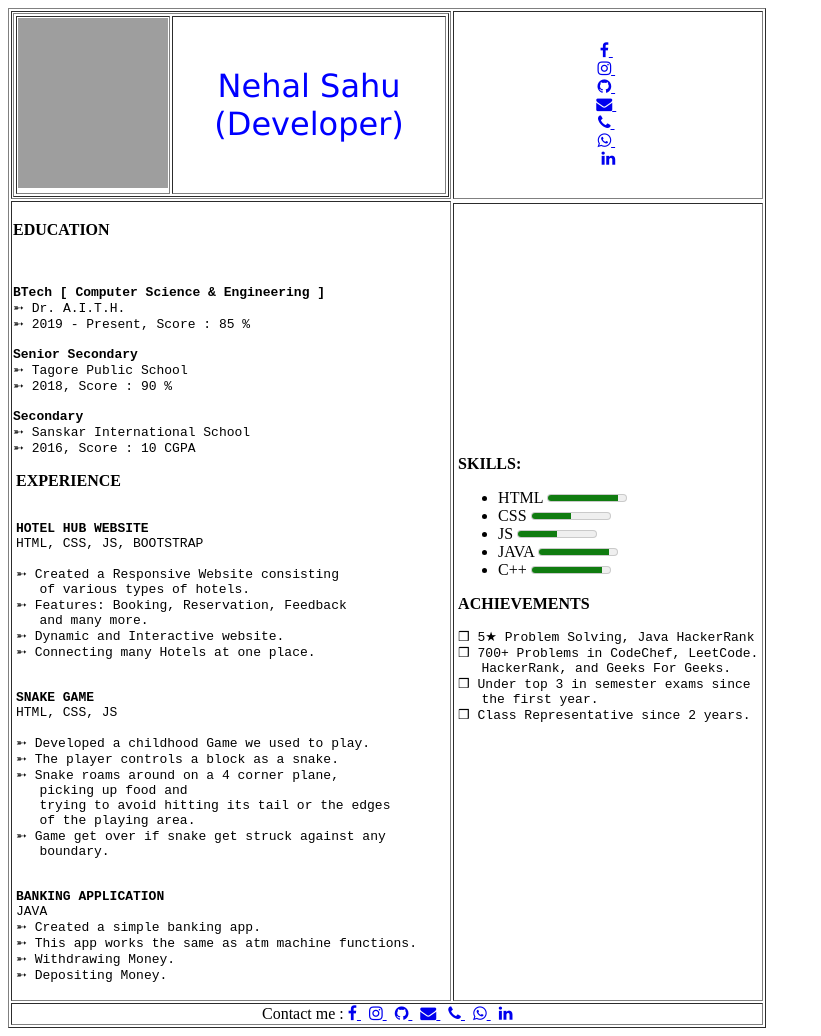
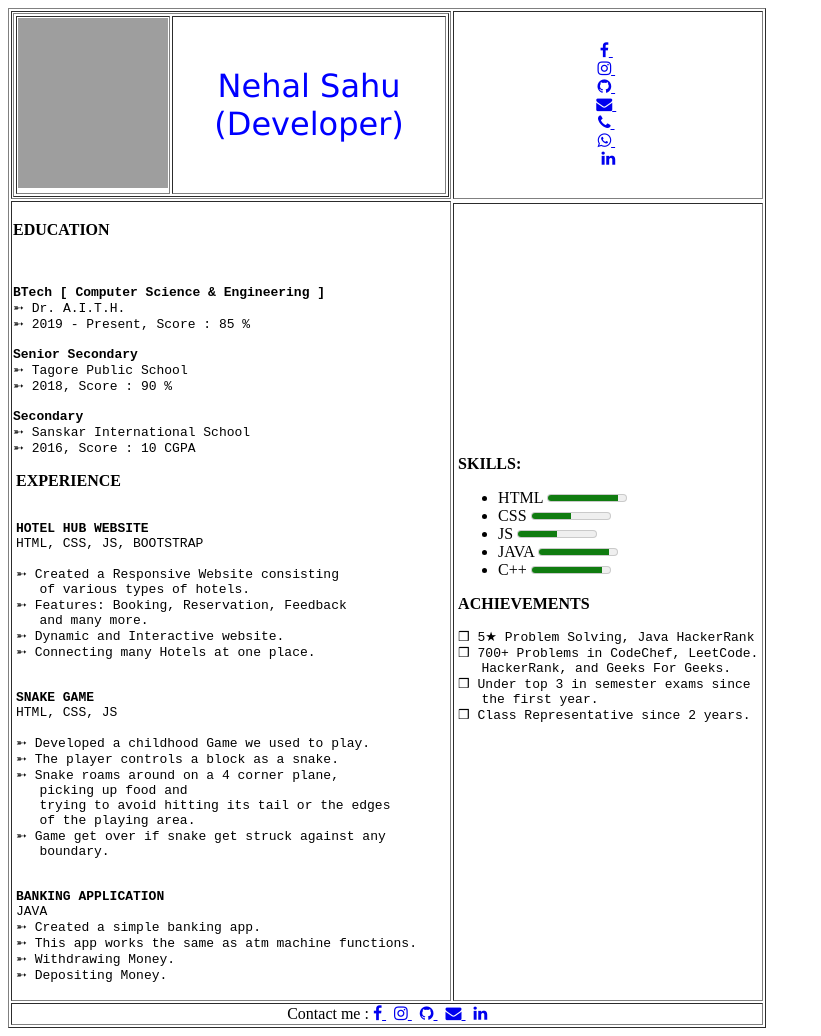
Before and after one commit to NehalSahu8055/Resume_Create, a plain HTML site: page index.html in a window 1280 px wide. Shown: the whole page, without its empty margins (0-821 px from the left). Drawn offline with Linux system fonts and the light colour scheme; grey boxes are pictures that could not be loaded.

Commit message:
Update and rename resume.html to index.html

```diff
--- a/resume.html
+++ b/index.html
@@ -130,8 +130,7 @@ JAVA
             <a href = "https://www.instagram.com/_nehal_sahu/">     <i class="fa fa-instagram"></i>  </a>&nbsp
             <a href = "https://github.com/NehalSahu8055">           <i class="fa fa-github"></i>     </a>&nbsp
             <a href = "mailto: ProfessionalNehal@outlook.com">      <i class="fa fa-envelope"></i>   </a>&nbsp
-            <a href ="tel:+918738959525">                           <i class="fa fa-phone"></i>      </a>&nbsp
-            <a href ="https://wa.me/+918738959525">                 <i class="fa fa-whatsapp"></i>   </a>&nbsp
+
             <a href ="https://www.linkedin.com/in/nehalsahu/">      <i class="fa fa-linkedin"></i>   </a>
         </center>
         </td>
```
